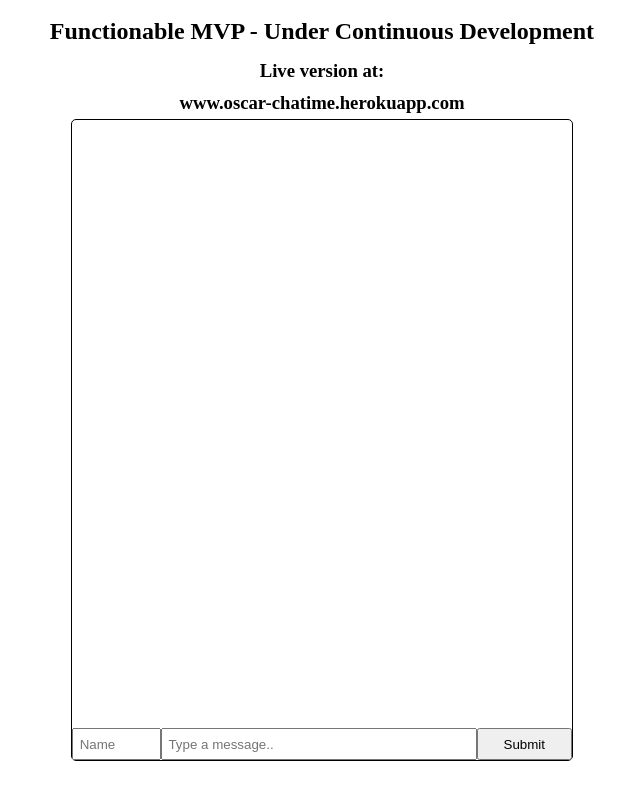
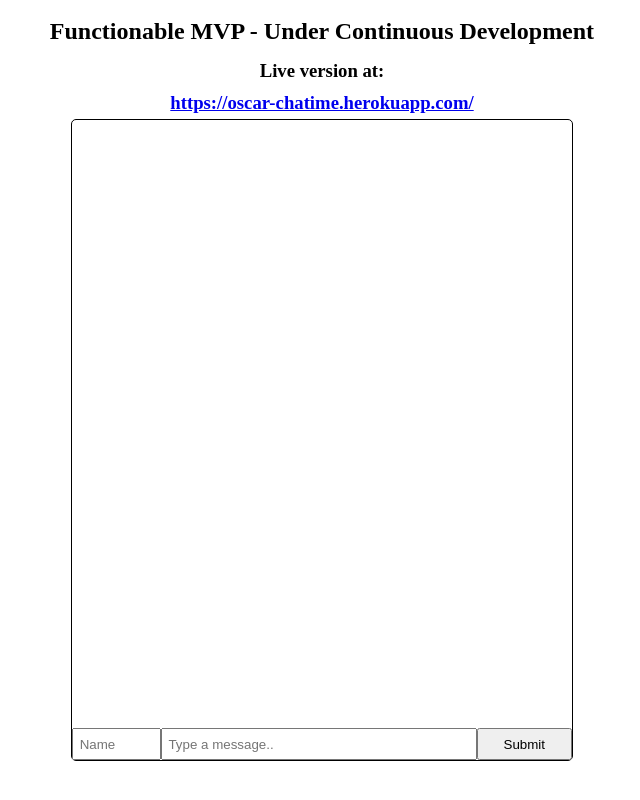
Before and after one commit to au25/chatime, a website: page index.html in a window 1280 px wide. Shown: the whole page, without its empty margins (318-958 px from the left). Drawn offline with nearby package versions, Linux system fonts and the light colour scheme; no server answers.

Commit message:
added link to live demo

```diff
--- a/index.html
+++ b/index.html
@@ -61,7 +61,9 @@
     <div class="heading-text">
         <h2>Functionable MVP - Under Continuous Development</h2>
         <h3> Live version at:</h3>
-        <h3> www.oscar-chatime.herokuapp.com</h3>
+        <h3> <a href="https://oscar-chatime.herokuapp.com/">
+                https://oscar-chatime.herokuapp.com/
+            </a></h3>
     </div>
     <div class="container">
         <div class="chat-container">
```
